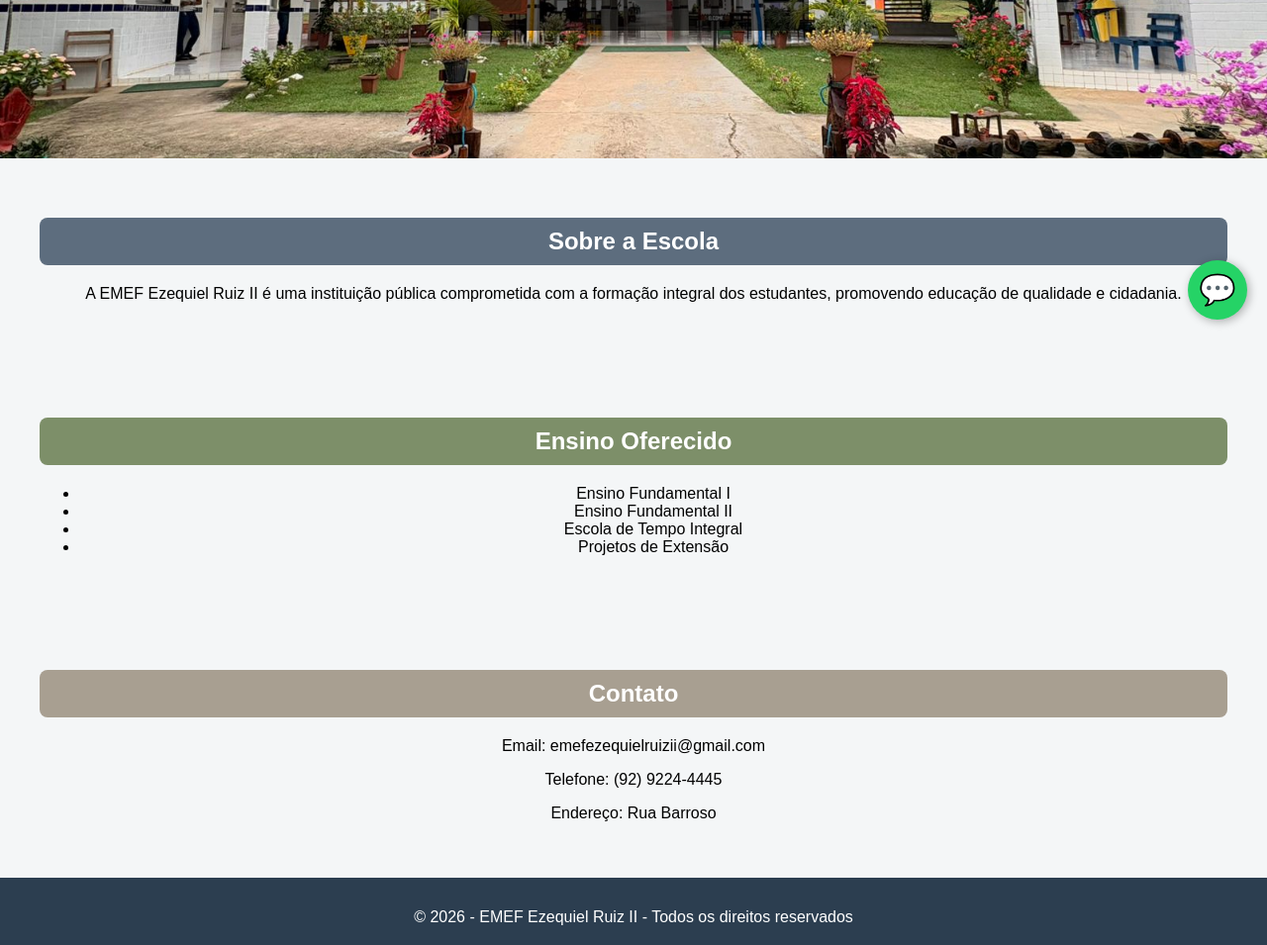
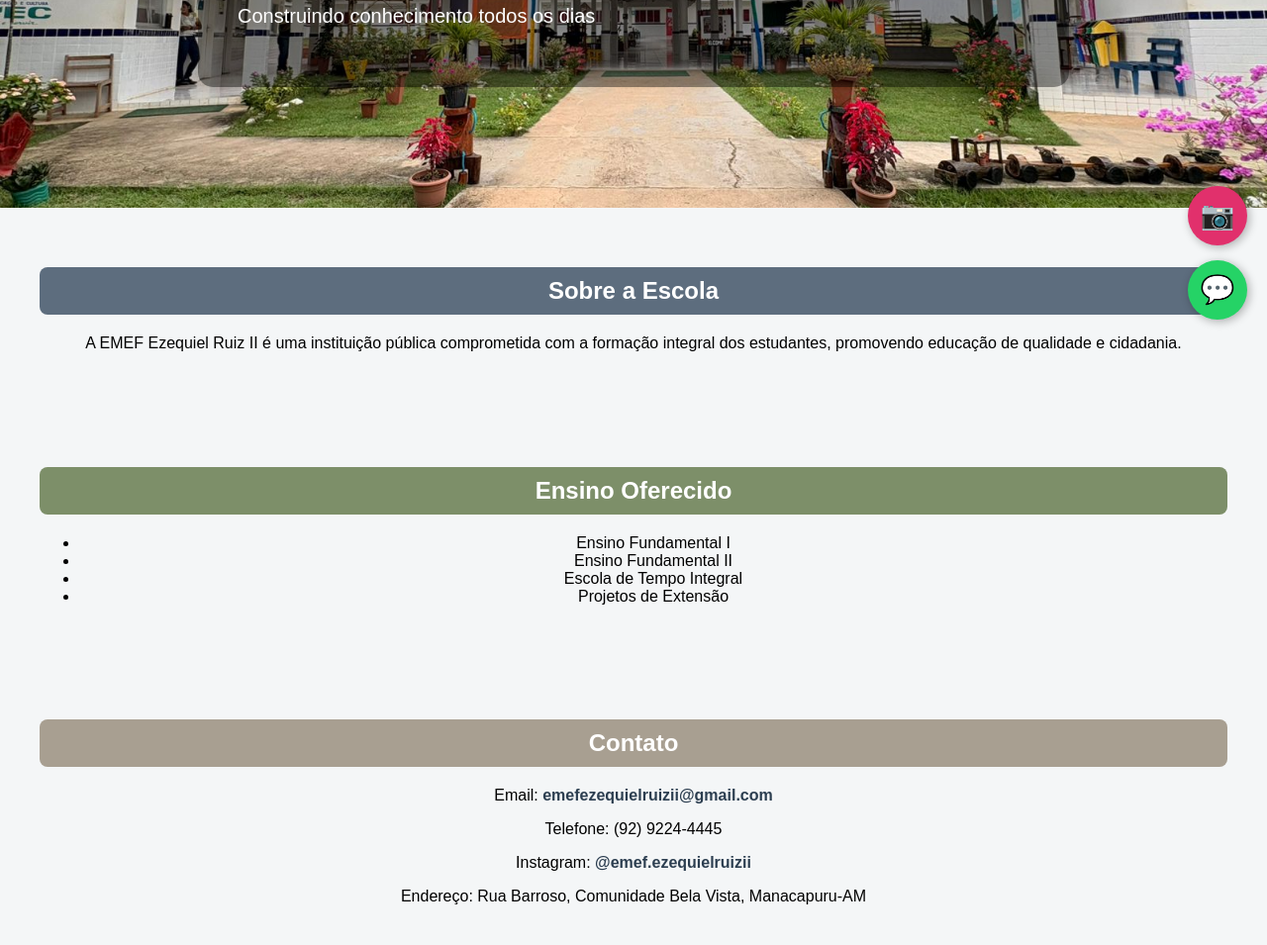
Before and after one commit to ezequielruizinformatica-pixel/site-emef-ezequiel, a plain HTML site: page index.html in a window 1280 px wide. Shown: the part 457-1412 px from the top of the page at 99% size. Drawn offline with Linux system fonts and the light colour scheme.

Commit message:
Update index.html

```diff
--- a/index.html
+++ b/index.html
@@ -13,9 +13,9 @@
 /* ========================= */
 
 :root {
-    --cor-primaria: #2c3e50;   /* Azul escuro institucional */
-    --cor-secundaria: #f4f6f7; /* Cinza claro suave */
-    --cor-destaque: #d4ac0d;   /* Dourado suave */
+    --cor-primaria: #2c3e50;
+    --cor-secundaria: #f4f6f7;
+    --cor-destaque: #d4ac0d;
 }
 
 body {
@@ -35,15 +35,14 @@ header {
 }
 
 header h1 {
-    background-color: #2e8b57; /* Verde institucional mais elegante */
+    background-color: #2e8b57;
     color: white;
     padding: 10px;
     border-radius: 8px;
 }
 
-/* 🔵 TEXTO DO SLOGAN EM BRANCO */
 header p {
-    color: white; /* ALTERADO PARA BRANCO */
+    color: white;
     font-size: 18px;
 }
 
@@ -73,8 +72,8 @@ nav a:hover {
 /* ========================= */
 
 .banner {
-    height: 400px;
-    background-image: url('fundo.jpeg'); /* IMAGEM NO REPOSITÓRIO */
+    height: 450px; /* AUMENTADO */
+    background-image: url('fundo.jpeg');
     background-size: cover;
     background-position: center;
     background-repeat: no-repeat;
@@ -83,18 +82,29 @@ nav a:hover {
     align-items: center;
 }
 
+/* TEXTO DO BANNER MAIS EXPANDIDO E MAIS TRANSPARENTE */
 .banner-texto {
-    background-color: rgba(0,0,0,0.6);
+    background-color: rgba(0,0,0,0.4); /* MAIS TRANSPARENTE */
     color: white;
-    padding: 20px;
-    border-radius: 10px;
+    padding: 40px; /* MAIS ESPAÇO */
+    border-radius: 15px;
+    width: 80%; /* MAIS EXPANDIDO */
+    max-width: 800px;
+}
+
+.banner-texto h2 {
+    font-size: 32px; /* TEXTO MAIOR */
+    margin-bottom: 15px;
+}
+
+.banner-texto p {
+    font-size: 20px;
 }
 
 /* ========================= */
 /* H2 CORES SUAVES ESCOLARES */
 /* ========================= */
 
-/* SOBRE - Azul acinzentado suave */
 #sobre h2 {
     background-color: #5d6d7e;
     color: white;
@@ -102,7 +112,6 @@ nav a:hover {
     border-radius: 8px;
 }
 
-/* ENSINO - Verde oliva suave */
 #ensino h2 {
     background-color: #7d8f69;
     color: white;
@@ -110,7 +119,6 @@ nav a:hover {
     border-radius: 8px;
 }
 
-/* CONTATO - Bege institucional */
 #contato h2 {
     background-color: #a89f91;
     color: white;
@@ -128,6 +136,20 @@ nav a:hover {
 }
 
 /* ========================= */
+/* LINKS DE CONTATO */
+/* ========================= */
+
+.container a {
+    text-decoration: none;
+    color: #2c3e50;
+    font-weight: bold;
+}
+
+.container a:hover {
+    color: #d4ac0d;
+}
+
+/* ========================= */
 /* RODAPÉ */
 /* ========================= */
 
@@ -139,29 +161,51 @@ footer {
 }
 
 /* ========================= */
-/* BOTÃO FLUTUANTE WHATSAPP */
+/* BOTÕES FLUTUANTES */
 /* ========================= */
 
+/* WHATSAPP */
 .whatsapp-fixo {
     position: fixed;
-    bottom: 20px;   /* Distância do fundo */
-    right: 20px;    /* Distância da direita */
+    bottom: 20px;
+    right: 20px;
     background-color: #25d366;
     color: white;
     border-radius: 50%;
     width: 60px;
     height: 60px;
     text-align: center;
-    font-size: 30px;
+    font-size: 28px;
     line-height: 60px;
     box-shadow: 2px 2px 10px rgba(0,0,0,0.3);
     text-decoration: none;
     z-index: 1000;
 }
 
-/* Efeito ao passar o mouse */
 .whatsapp-fixo:hover {
     background-color: #1ebe5d;
+}
+
+/* INSTAGRAM (ACIMA DO WHATSAPP) */
+.instagram-fixo {
+    position: fixed;
+    bottom: 95px; /* FICA ACIMA DO WHATSAPP */
+    right: 20px;
+    background-color: #E1306C;
+    color: white;
+    border-radius: 50%;
+    width: 60px;
+    height: 60px;
+    text-align: center;
+    font-size: 28px;
+    line-height: 60px;
+    box-shadow: 2px 2px 10px rgba(0,0,0,0.3);
+    text-decoration: none;
+    z-index: 1000;
+}
+
+.instagram-fixo:hover {
+    background-color: #c72c61;
 }
 
 /* ========================= */
@@ -171,11 +215,12 @@ footer {
 @media (max-width: 768px) {
 
     .banner {
-        height: 250px;
+        height: 300px;
     }
 
     .banner-texto {
-        padding: 10px;
+        width: 90%;
+        padding: 20px;
     }
 
 }
@@ -224,25 +269,39 @@ footer {
 
 <section id="contato" class="container">
     <h2>Contato</h2>
-    <p>Email: emefezequielruizii@gmail.com</p>
+
+    <!-- EMAIL COM REDIRECIONAMENTO AUTOMÁTICO -->
+    <!-- Pode alterar assunto e mensagem dentro do mailto -->
+    <p>Email:
+        <a href="mailto:emefezequielruizii@gmail.com?subject=Contato%20pelo%20site&body=Olá,%20gostaria%20de%20mais%20informações.">
+            emefezequielruizii@gmail.com
+        </a>
+    </p>
+
     <p>Telefone: (92) 9224-4445</p>
-    <p>Endereço: Rua Barroso</p>
+
+    <!-- INSTAGRAM NA SEÇÃO CONTATO -->
+    <p>Instagram:
+        <a href="https://www.instagram.com/emef.ezequielruizii?igsh=OXlraWN4N2JvcG1x" target="_blank">
+            @emef.ezequielruizii
+        </a>
+    </p>
+
+    <p>Endereço: Rua Barroso, Comunidade Bela Vista, Manacapuru-AM</p>
 </section>
 
 <footer>
     <p>&copy; 2026 - EMEF Ezequiel Ruiz II - Todos os direitos reservados</p>
 </footer>
 
-<!-- ========================= -->
-<!-- BOTÃO FLUTUANTE WHATSAPP -->
-<!-- ========================= -->
+<!-- BOTÃO INSTAGRAM FLUTUANTE -->
+<a href="https://www.instagram.com/emef.ezequielruizii?igsh=OXlraWN4N2JvcG1x"
+   class="instagram-fixo"
+   target="_blank">
+   📷
+</a>
 
-<!--
-LINK DO WHATSAPP:
-Substitua 559292244445 pelo número correto.
-Formato: 55 + DDD + número (sem espaços ou traços)
--->
-
+<!-- BOTÃO WHATSAPP FLUTUANTE -->
 <a href="https://wa.me/559292244445"
    class="whatsapp-fixo"
    target="_blank">
```
